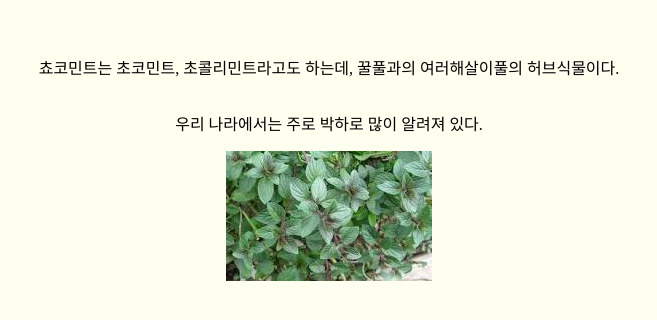
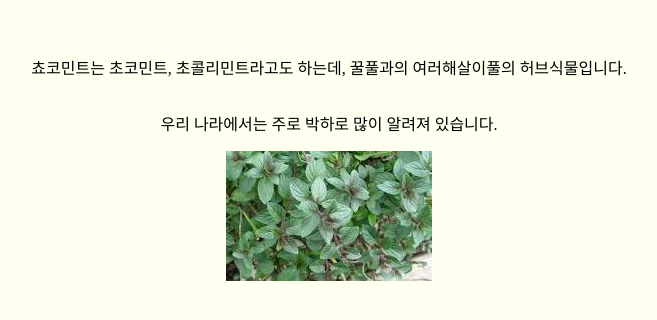
Before and after one commit to choiwonjin4019/mypages, a plain HTML site: page chocomint_description.html in a window 1280 px wide. Shown: the part 248-568 px from the top of the page, without its empty margins (311-968 px from the left). Drawn offline with Linux system fonts and the light colour scheme.

Commit message:
Add files via upload

```diff
--- a/chocomint_description.html
+++ b/chocomint_description.html
@@ -28,9 +28,9 @@
   <body>
     <p>
       쵸코민트는 초코민트, 초콜리민트라고도 하는데, 꿀풀과의 여러해살이풀의
-      허브식물이다.
+      허브식물입니다.
     </p>
-    <p>우리 나라에서는 주로 박하로 많이 알려져 있다.</p>
+    <p>우리 나라에서는 주로 박하로 많이 알려져 있습니다.</p>
     <img src="chocomint.jpg" alt="chocomint" />
   </body>
 </html>
```
Also changed, not shown: spearmint_description.html (+1 -1 lines).
